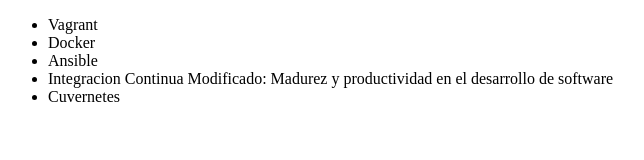
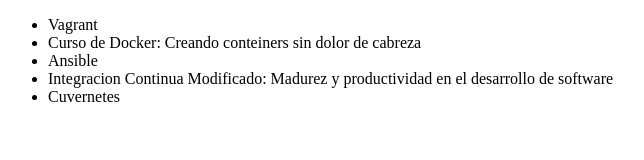
Before and after one commit to OswaldoChino/alura-git, a plain HTML site: page index.html in a window 1280 px wide. Shown: the whole page, without its empty margins (0-644 px from the left). Drawn offline with Linux system fonts and the light colour scheme.

Commit message:
Actualizando nombre del curso de docker

```diff
--- a/index.html
+++ b/index.html
@@ -9,7 +9,7 @@
 <body>
     <ul>
         <li>Vagrant</li>
-        <li>Docker</li>
+        <li>Curso de Docker: Creando conteiners sin dolor de cabreza</li>
         <li>Ansible</li>
         <li>Integracion Continua Modificado: Madurez y productividad en el desarrollo de software</li>
         <li>Cuvernetes</li>
```
